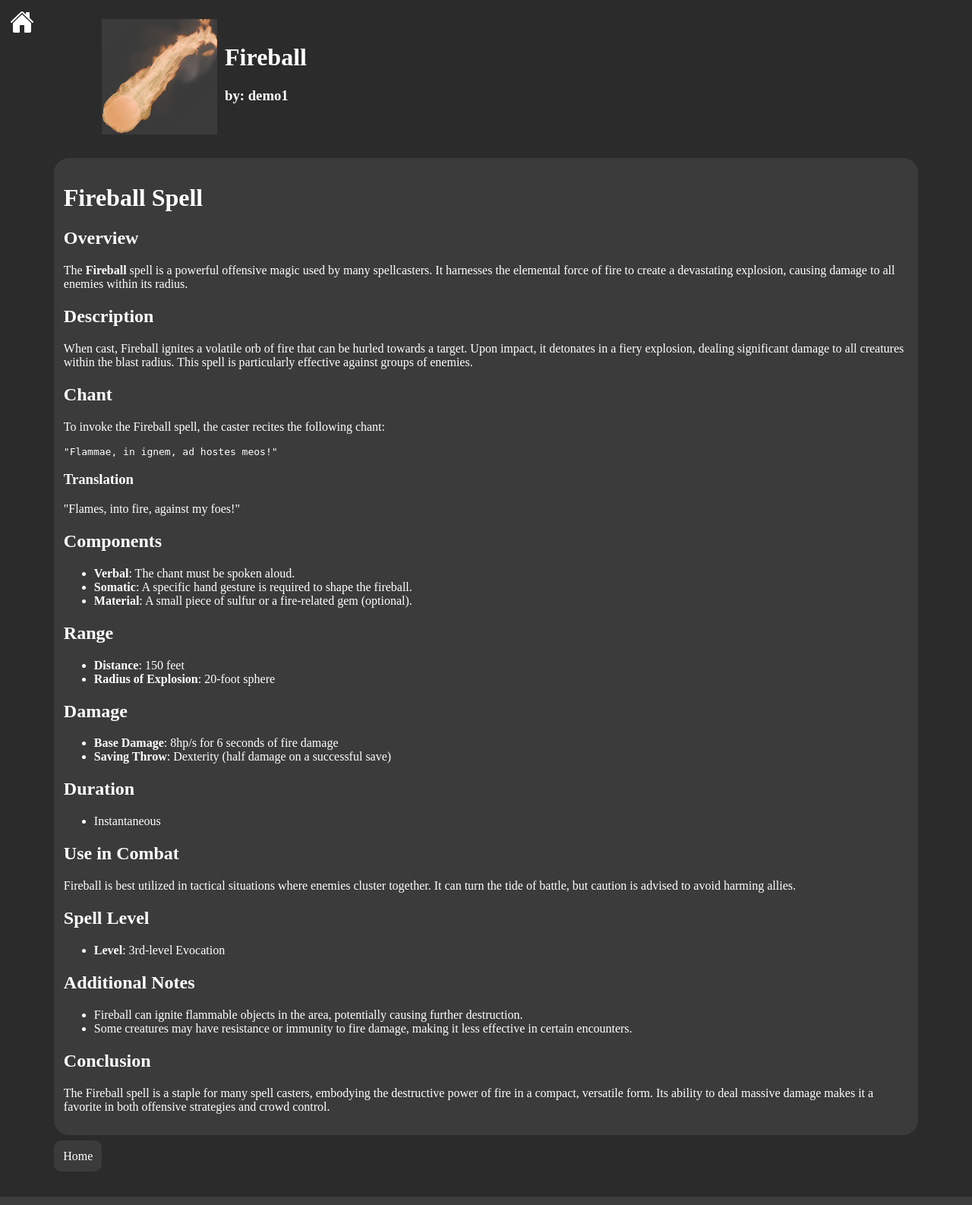
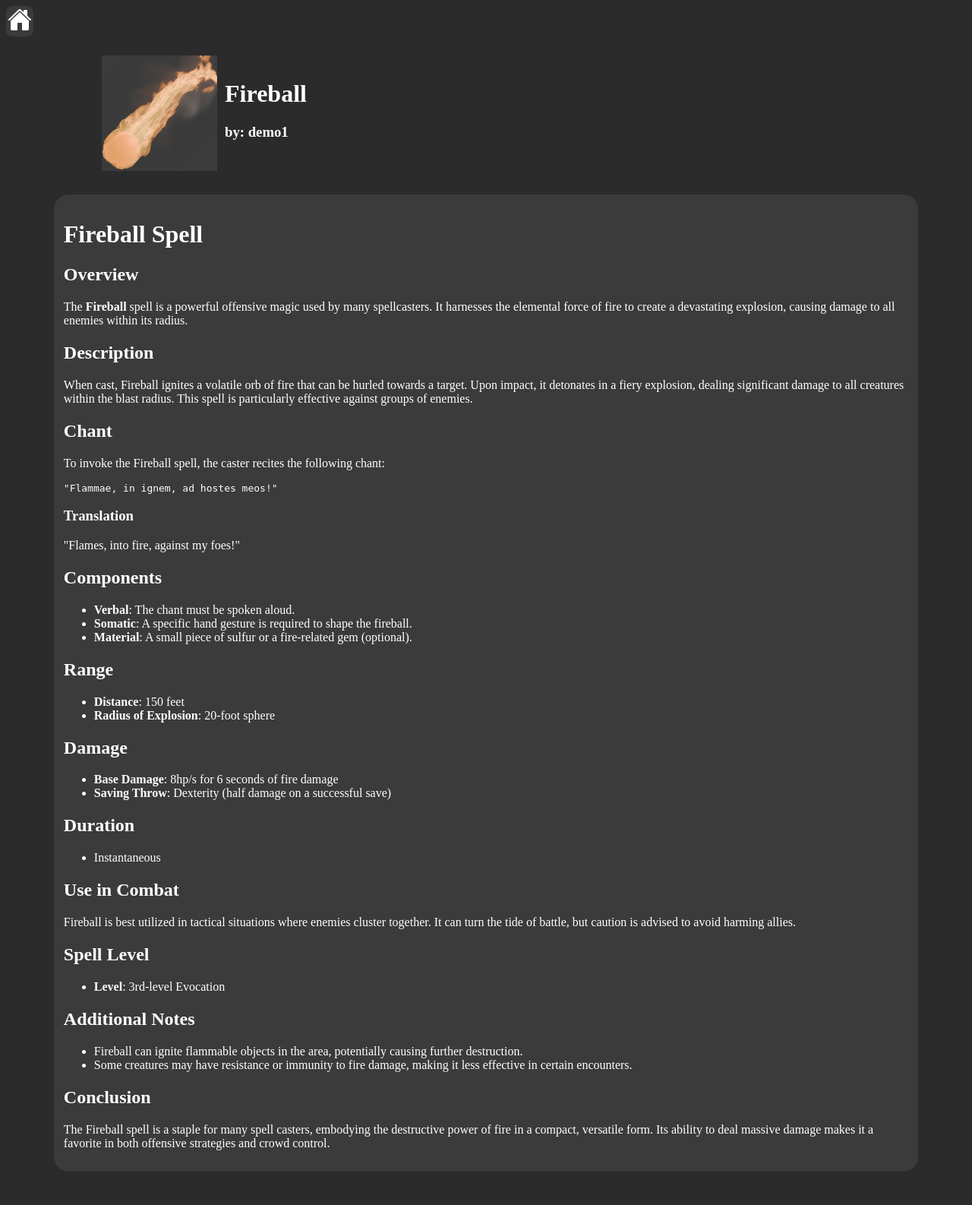
Before and after one commit to SpezSpellz/SpezSpellz, a Django app: page /spell/1/ in a window 1280 px wide. Shown: the whole page at 76% size. Run offline with Django 5.2, Linux system fonts and the light colour scheme; data comes from the database, SQL or seed files in the repository; some libraries are stand-ins or nearby versions.

Commit message:
Uniform home/profile button style. Remove useless home button at the bottom of spell page.

```diff
--- a/assets/base.css
+++ b/assets/base.css
@@ -1,3 +1,19 @@
 body {
     background-color: #2B2B2B;
 }
+.btn-like {
+    border-radius: 8px;
+    background-color: #3B3B3B;
+    margin: auto;
+    display: inline-block;
+    padding: 2px;
+    transition: background-color 0.1s ease;
+}
+
+.btn-like:hover {
+    background-color: #4B4B4B;
+}
+
+.btn-like:active {
+    background-color: #5B5B5B;
+}
--- a/assets/spell.css
+++ b/assets/spell.css
@@ -34,36 +34,3 @@ text {
     padding: 1%;
     border-radius: 20px;
 }
-
-.button {
-    margin-left: 5%;
-    margin-top: 1.5%;
-}
-
-.button a {
-    color: #FFFFFF;
-    padding: 1%;
-    background-color: #3B3B3B;
-    border-radius: 10px;
-    text-decoration: none;
-    transition: filter 0.3s ease;
-}
-
-.button a:hover {
-    filter: invert(100%)
-}
-
-
-.home {
-    padding: 5px;
-    position: absolute;
-    top: 8px;
-    left: 8px;
-    background-color: #2B2B2B;
-    border-radius: 10px;
-    transition: filter 0.3s ease;
-}
-
-.home:hover {
-    filter: invert(100%)
-}
--- a/templates/index.html
+++ b/templates/index.html
@@ -14,7 +14,7 @@
         </div></a>
         {% endfor %}
     </div>
-    <a href="{% url 'spezspellz:upload' %}" style="position: absolute;top: 8px;left: 8px;"><img width="32" src="/assets/upload.svg"/></a>
-    <a href="{% url 'spezspellz:profile' %}" style="position: absolute;top: 8px;right: 8px;"><img width="32" src="/assets/profile.svg"/></a>
+    <a href="{% url 'spezspellz:upload' %}" class="btn-like" style="position: absolute;top: 8px;left: 8px;"><img width="32" src="/assets/upload.svg"/></a>
+    <a href="{% url 'spezspellz:profile' %}" class="btn-like" style="position: absolute;top: 8px;right: 8px;"><img width="32" src="/assets/profile.svg"/></a>
 </body>
 {% endblock %}
--- a/templates/spell.html
+++ b/templates/spell.html
@@ -4,7 +4,7 @@
 {% block Content %}
     <link rel="stylesheet" href="/assets/spell.css">
     <div>
-        <a href="{% url 'spezspellz:home' %} " class="home">
+        <a href="{% url 'spezspellz:home' %} " class="btn-like">
             <img width="32" src="/assets/home.svg"/>
         </a>
     </div>
@@ -27,8 +27,5 @@
     <script type="module">
         window.detail.innerHTML = DOMPurify.sanitize(marked.parse(window.x_data.value));
     </script>
-    <div class="button">
-        <a href="{% url 'spezspellz:home' %}">Home</a>
-    </div>
     <br><br>
 {% endblock %}
--- a/templates/upload.html
+++ b/templates/upload.html
@@ -135,7 +135,7 @@
             </div>
         </div>
     </template>
-    <a href="{% url 'spezspellz:home' %}" style="position: absolute;top: 8px;left: 8px;"><img width="32" src="/assets/home.svg"/></a>
+    <a href="{% url 'spezspellz:home' %}" class="btn-like" style="position: absolute;top: 8px;left: 8px;"><img width="32" src="/assets/home.svg"/></a>
     <script type="module" src="https://cdnjs.cloudflare.com/ajax/libs/marked/14.1.2/marked.min.js" integrity="sha512-bXyBT2/sYjZg1D7ykDS6eJSE4DFDVPJHvbRAfdfYKr6IusrCz7wAmSm36vz9G8zMob25Rvqu90vft3JI71ygcQ==" crossorigin="anonymous" referrerpolicy="no-referrer"></script>
     <script type="module">
         const noti_list = window.noti_list;
```
